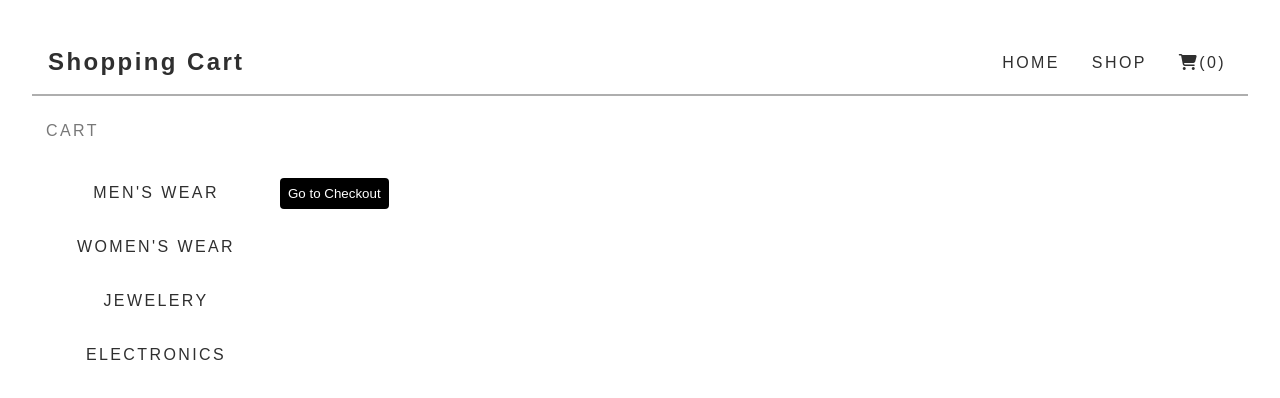
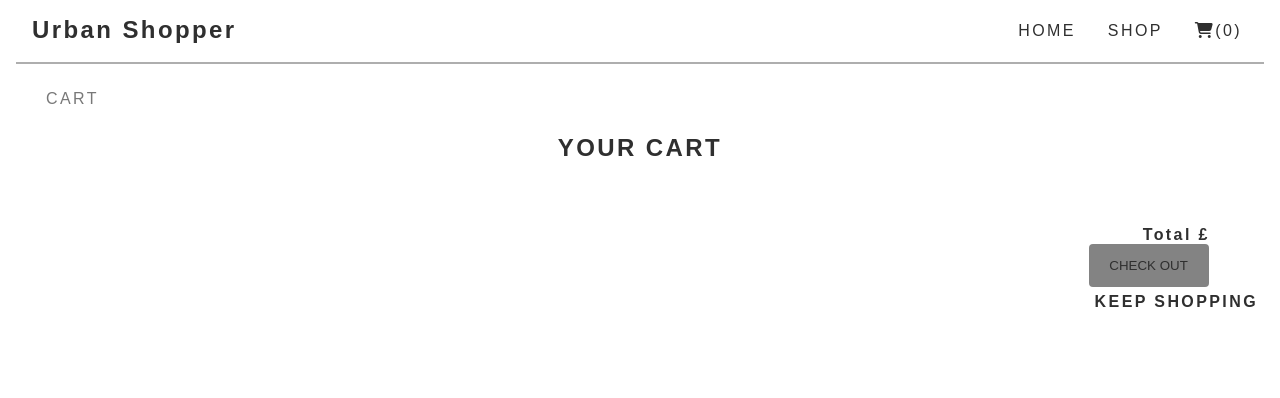
Before and after one commit to curveservices/shopping-cart, a React (Vite) app: page /cart in a window 1280 px wide. Shown: the top 398 px of the page. Built offline with nearby package versions, Linux system fonts and the light colour scheme; a web font is replaced by a local one.

Commit message:
Styling added

```diff
--- a/src/App.jsx
+++ b/src/App.jsx
@@ -35,9 +35,7 @@ const router = createBrowserRouter(
           <Route path="electronics" element={<Electronics />} />
         </Route>
 
-        <Route path="cart" element={<ShopLayout />}>
-          <Route index element={<CartPage />} />
-        </Route>
+        <Route path="cart" element={<CartPage />} />
 
 
         <Route path="*" element={<NotFound />} />
--- a/src/components/layouts/RootLayout.jsx
+++ b/src/components/layouts/RootLayout.jsx
@@ -10,7 +10,7 @@ const RootLayout = () => {
     <div className={style.header}>
       <header>
         <nav>
-          <h1>Shopping Cart</h1>
+          <h1>Urban Shopper</h1>
           <NavLink to="/">Home</NavLink>
           <NavLink to="shop">Shop</NavLink>
           <NavLink to="cart">
--- a/src/components/pages/CartPage.jsx
+++ b/src/components/pages/CartPage.jsx
@@ -1,27 +1,45 @@
+import { Link, NavLink } from "react-router-dom";
 import { useCart } from "../../utils/CartContext";
+import styles from "../styles/CartPage.module.css"
 
 const CartPage = () => {
   const { cart } = useCart();
 
+
+
     return (
-      <div className="cart">
-        <ul>
-        {cart.map((item) => (
-          <li key={item.id}>
-            <div>
-              <img src={item.image} alt={item.title} />
+      <>
+      <div className={styles.header}>
+        <h2>YOUR CART</h2>
+
+      </div>
+
+      <div className={styles.cartContainer}>
+        {cart && cart.map((item) => (
+          <div key={item.id} className={styles.card}>
+              <img src={item.image} alt={item.title}
+              className={styles.img}
+              />
+            <p><strong>{item.title}</strong></p>
+            <p><strong>£{item.price}</strong></p>
+
+            <div className={styles.btnContainer}>
+              <button className={styles.minus}>-</button>
+              <input type="number" />
+              <button className={styles.plus}>+</button>
             </div>
-            <div>
-              <strong>Title:</strong> {item.title}
-            </div>
-            <div>
-              <strong>Price:</strong> £{item.price}
-            </div>
-          </li>
+            <button><i className="fa-solid fa-trash"></i> Remove</button>
+          </div>
         ))}
-      </ul>
-      <button>Go to Checkout</button>
+
     </div>
+    <div className={styles.checkout}>
+    <p>Total £</p>
+    <button ><Link to='/'>Check Out</Link></button>
+    <Link to='/shop'>Keep Shopping</Link>
+    </div>
+
+    </>
     );
   };
 
--- /dev/null
+++ b/src/components/styles/CartPage.module.css
@@ -0,0 +1,58 @@
+.cartContainer {
+    display: grid;
+    grid-template-columns: 1fr 1fr 1fr;
+    grid-row-gap: 2em;
+    grid-column-gap: 2em;
+    margin: 2em;
+}
+
+.card {
+    display: flex;
+    flex-flow: column;
+    max-width: inherit;
+    padding: 1em;
+    border: 2px dotted #2f2f2255;
+    align-items: center;
+    justify-content: space-around;
+    gap: 1em;
+}
+.header {
+    display: flex;
+    justify-content: center;
+    align-items: center;
+    gap: 5em;
+}
+
+.img {
+    width: 150px;
+    height: 150px;
+}
+p {
+    text-align: center;
+}
+button {
+    width: 120px;
+    height: auto;
+}
+.btnContainer {
+    display: flex;
+    width: 100px;
+    padding: 0 16px;
+    gap: 8px;
+}
+.btnContainer input {
+    width: 20px;
+    height: auto;
+}
+.plus {
+    background: rgb(15, 72, 15);
+}
+.minus {
+    background: #9c3333;
+}
+.checkout {
+    display: flex;
+    flex-direction: column;
+    font-weight: 900;
+    float: right;
+}
--- a/src/index.css
+++ b/src/index.css
@@ -8,7 +8,7 @@
 
 body {
   margin: 0;
-  padding: 2em;
+  padding: 0em 1em;
   font-family: 'Metrophobic', sans-serif;
   background: var(--primary);
   letter-spacing: 0.15em;
@@ -48,6 +48,6 @@ button {
   padding: 8px;
   border-radius: 4px;
   color: white;
-  background: black;
+  background: #838383;
   cursor: pointer;
 }
```
